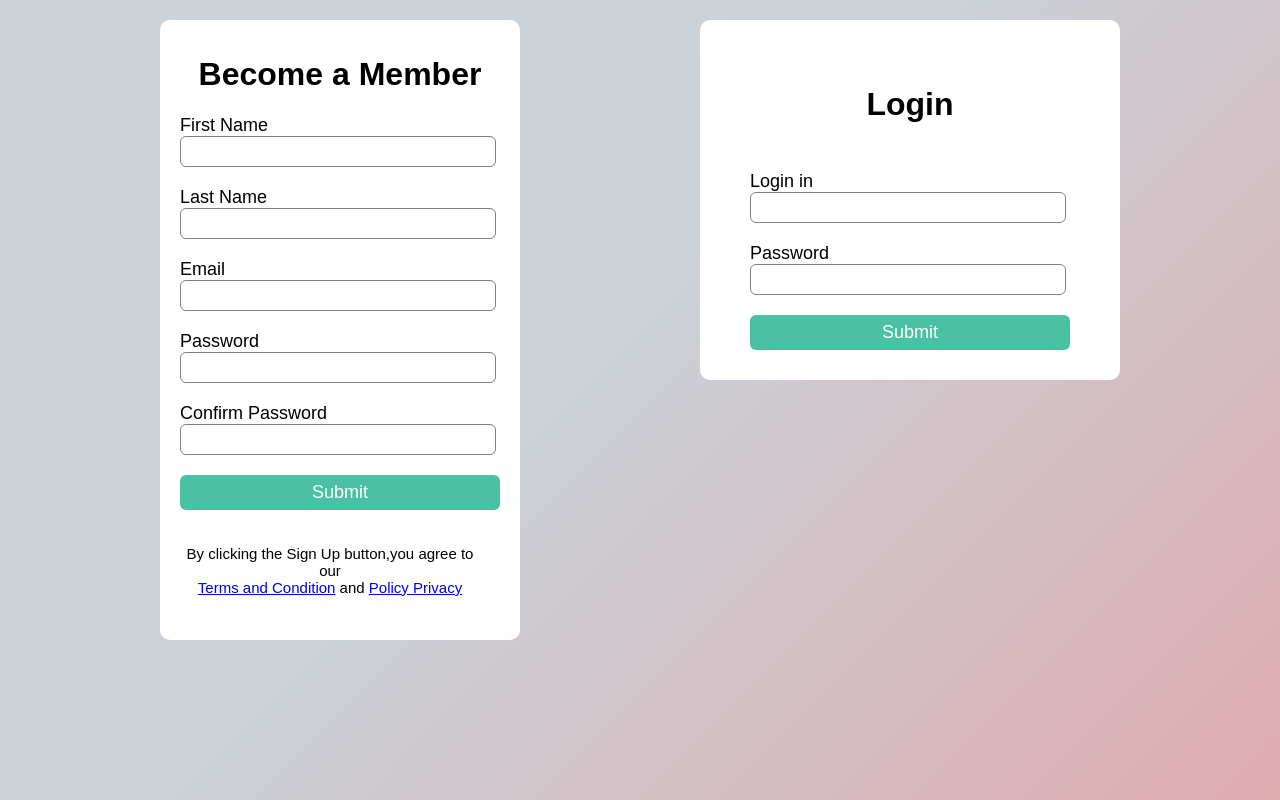
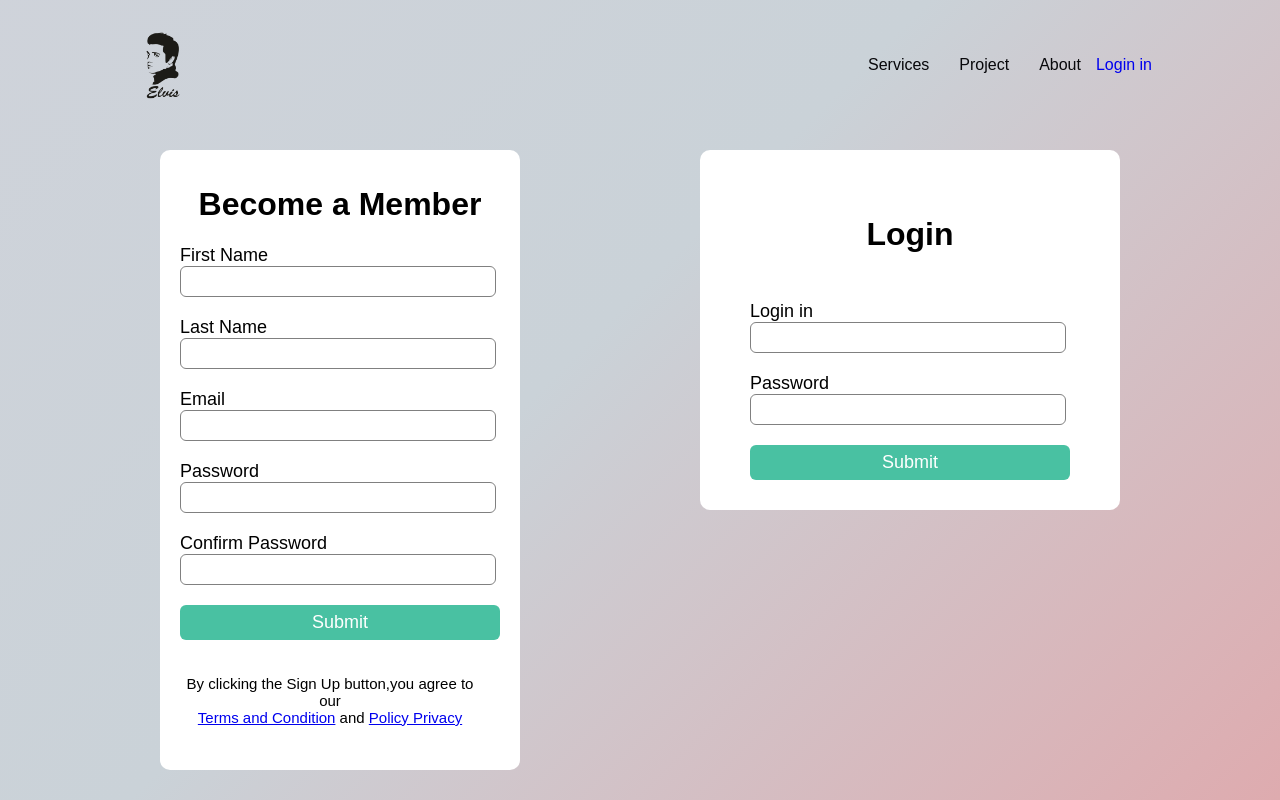
Before and after one commit to RobertMili/SchoolProjectLab1, a website: page artishemsida/registering.html in a window 1280 px wide. Drawn offline with Linux system fonts and the light colour scheme.

Commit message:
need to add header to registering side

```diff
--- a/artishemsida/css/indexCss.css
+++ b/artishemsida/css/indexCss.css
@@ -443,6 +443,9 @@ button:hover {
   .social-media {
     margin-left:-150px
   }
+  .container {
+    margin-top: 150px;
+  }
 
   body {
     height: 100vh;
--- a/artishemsida/css/registeringCSS.css
+++ b/artishemsida/css/registeringCSS.css
@@ -155,4 +155,60 @@ body {
         flex-direction: column;
     }
 }
-/* test commit */
+
+.header li,
+.header a,
+.header button {
+  font-family: "Montserrat", sans-serif;
+  font-weight: 500;
+  font-size: 16px;
+  text-decoration: none;
+}
+.header {
+  display: flex;
+  justify-content: space-between;
+  align-items: center;
+  padding: 30px 10%;
+}
+#elvisLogo {
+  max-width: 70px;
+}
+.logo {
+  cursor: pointer;
+  margin-right: auto;
+  margin-right: a;
+}
+.nav_links {
+  list-style: none;
+  margin: 0;
+  padding: 0;
+  display: flex;
+}
+.nav_links li {
+  margin: 0 15px;
+}
+.nav_links li a {
+  text-decoration: none;
+  color: rgb(8, 8, 11);
+  transition: all 0.3s ease 0s;
+}
+.nav_links li a:hover {
+  color: aqua;
+}
+button {
+  margin-left: 20px;
+  padding: 9px 25px;
+  background-color: #3498db;
+  border: none;
+  border-radius: 50px;
+  cursor: pointer;
+  transition: all 0.3 ease 0s;
+}
+button:hover {
+  background-color: #e74c3c;
+}
+@media (max-width: 500px) {
+  .logo {
+    margin-left: 10px;
+  }
+}
--- a/artishemsida/registering.html
+++ b/artishemsida/registering.html
@@ -7,6 +7,19 @@
   <title>Register</title>
 </head>
 <body>
+
+  <header class="header">
+    <img class="logo" src="img/elvis_presley_logo.png" alt="logo" id="elvisLogo">
+    <nav>
+      <ul class="nav_links">
+        <li><a href="#">Services</a></li>
+        <li><a href="#">Project</a></li>
+        <li><a href="#">About</a></li>
+      </ul>
+    </nav>
+    <a class="cta-button" href="registering.html">Login in</a>
+  </header>
+
     <div class="registering-container">
     <div class="become-member">
     <h1>Become a Member</h1>
```
